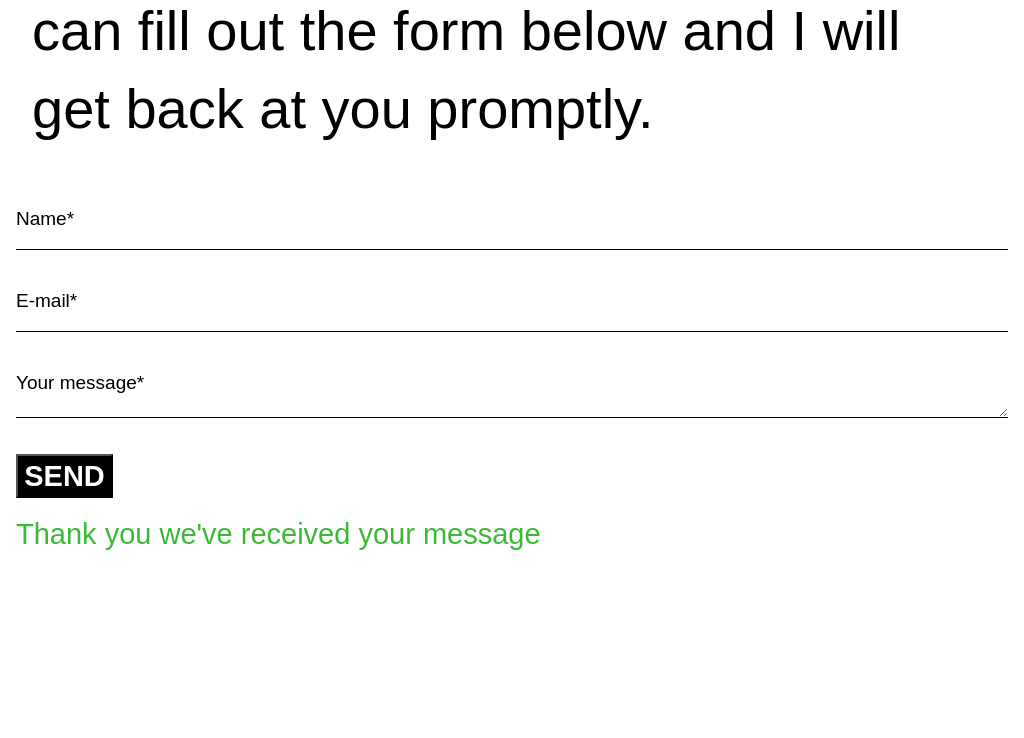
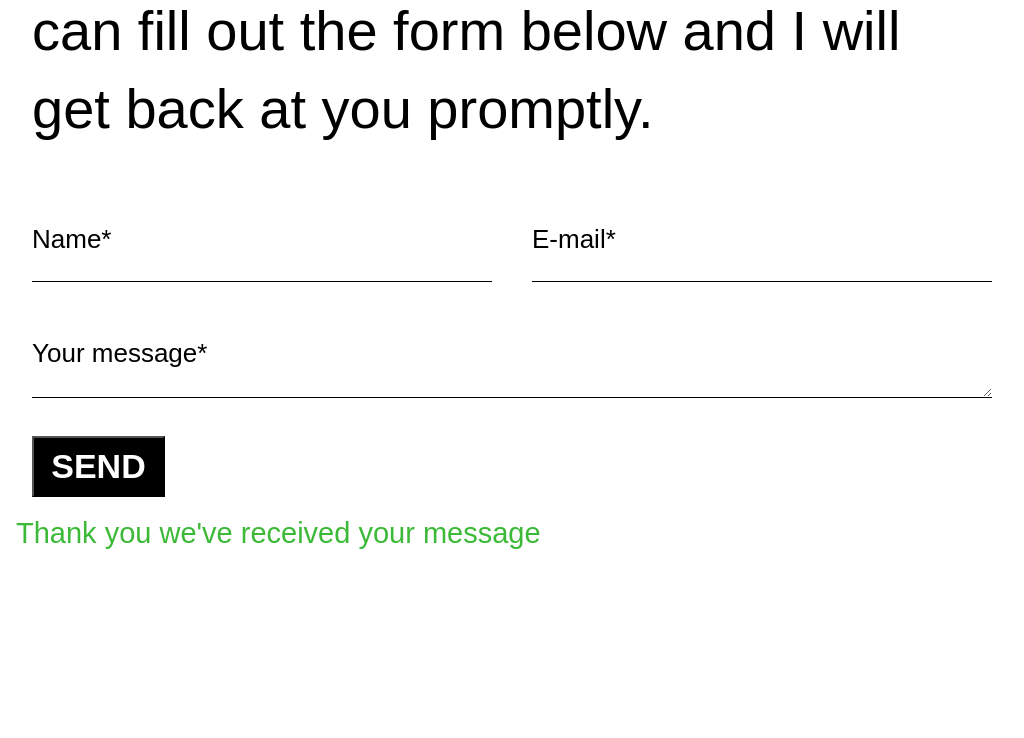
Before and after one commit to kande81/gillesbabou-com, a PHP site: page /contact.html in a window 1024 px wide. Shown: the part 383-1121 px from the top of the page. Run offline with PHP 8.4, Linux system fonts and the light colour scheme; some web fonts are replaced.

Commit message:
completed contact page in tablet view

```diff
--- a/contact.html
+++ b/contact.html
@@ -133,7 +133,7 @@
         >&nbsp;&nbsp;|&nbsp;&nbsp;<a href="privacy.php">Privacy Policy</a>
       </div>
     </div>
-    </div>
+
     <script src="javascript/app.js"></script>
   </body>
 </html>
--- a/css/style.css
+++ b/css/style.css
@@ -724,8 +724,20 @@ svg {
   padding-left: 16px;
   padding-right: 16px;
   /* padding-left: 0px; */
+  overflow: auto;
 }
 
+.contact-form::-webkit-scrollbar {
+  display: none;
+}
+
+@media (min-width: 934px) and (max-width: 1024px) {
+  .contact-form {
+    margin-top: 64px;
+    padding-left: 32px;
+    padding-right: 32px;
+  }
+}
 @media (orientation: landscape) and (max-width: 933px) {
   .contact-form {
     display: grid;
@@ -804,6 +816,16 @@ svg {
   color: black;
 }
 
+@media (min-width: 934px) and (max-width: 1024px) {
+  .contact-form__message::placeholder {
+    font-family: soleil, sans-serif;
+    font-weight: 400;
+    font-style: normal;
+    font-size: 26px;
+    color: black;
+  }
+}
+
 .contact-form__button {
   background: black;
   display: grid;
@@ -819,6 +841,13 @@ svg {
   text-align: center;
 }
 
+@media (min-width: 934px) and (max-width: 1024px) {
+  .contact-form__button {
+    width: 133px;
+    height: 61px;
+    font-size: 34px;
+  }
+}
 .contact-form__button p {
   display: block;
 }
@@ -852,6 +881,52 @@ svg {
   color: #3cb937;
 }
 
+@media (min-width: 934px) and (max-width: 1024px) {
+  .contact-form {
+    display: grid;
+    grid:
+      "name email" auto
+      "message message" auto
+      "button ." 61px
+      / 1fr 1fr;
+    grid-column-gap: 40px;
+  }
+
+  .contact-form__button {
+    grid-area: button;
+  }
+
+  #body1 {
+    grid-area: message;
+  }
+  .contact-form__input {
+    font-size: 26px;
+    margin-bottom: 56px;
+    padding-bottom: 26px;
+  }
+  .contact-form__input::placeholder {
+    font-size: 26px;
+  }
+
+  .body1::-webkit-scrollbar {
+    display: none;
+  }
+
+  .contact-form__message {
+    margin-bottom: 38px;
+    padding-bottom: 26px;
+    /* margin-top: 20px; */
+    overflow: auto;
+    padding-top: 0;
+    height: 60px;
+    font-size: 26px;
+  }
+
+  .contact-form__message::-webkit-scrollbar {
+    display: none;
+  }
+}
+
 /* start of styles for legal pages */
 
 .legal-subhead {
```
Lines whose indentation alone changed are shown as unchanged.
